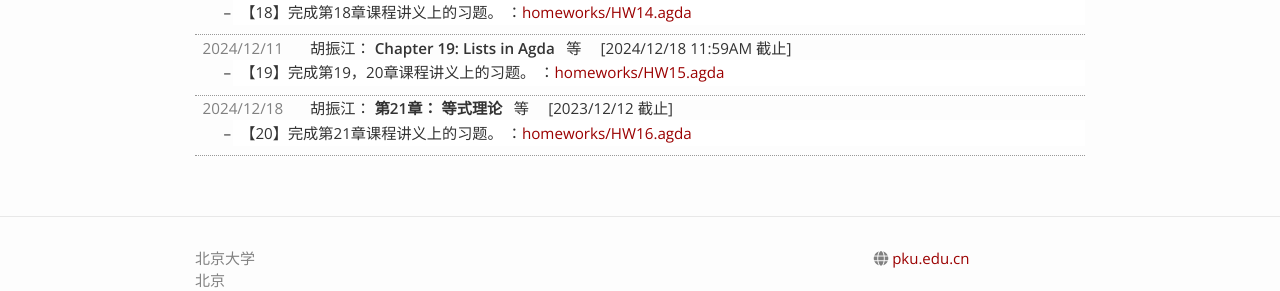
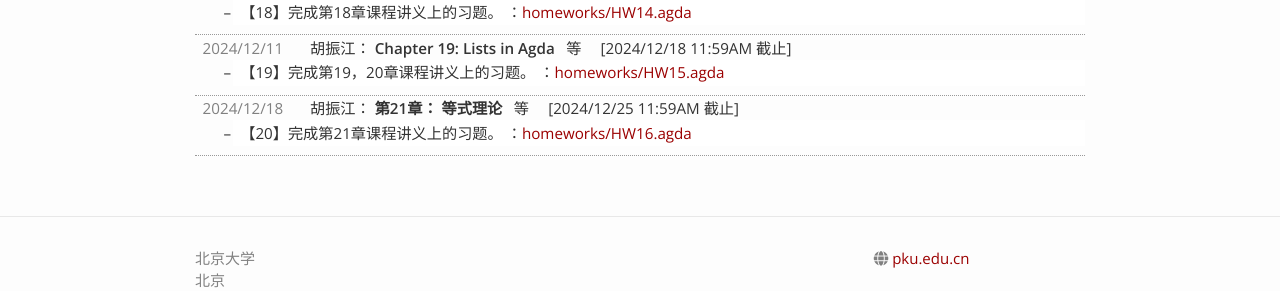
Before and after one commit to zhenjiang888/FP, a Jekyll site: the page built from 2024/assignments.md, in a window 1280 px wide. Shown: the part 1822-2113 px from the top of the page. Built offline with Jekyll 4.4.1, drawn with Linux system fonts in a browser that asks for light colours; nearby versions of some CDN libraries.

Commit message:
Updating 2024 Fall ch20

```diff
--- a/_data/_2024.yaml
+++ b/_data/_2024.yaml
@@ -248,5 +248,5 @@ lectures:
     descriptions:
     - text: 【20】完成第21章课程讲义上的习题。
       link: homeworks/HW16.agda
-    due: 2023/12/12
+    due: 2024/12/25 11:59AM
 updates: []
```
